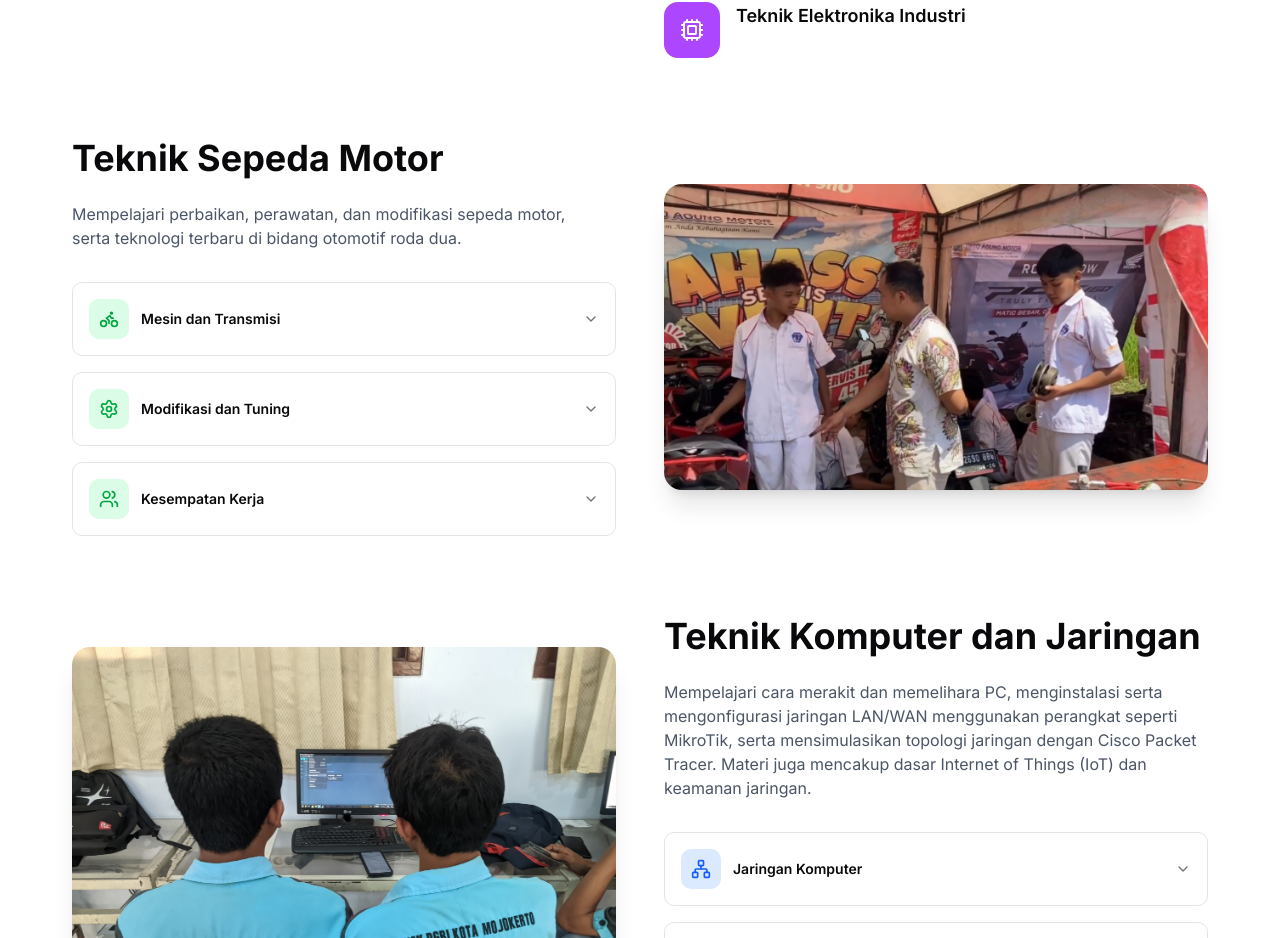
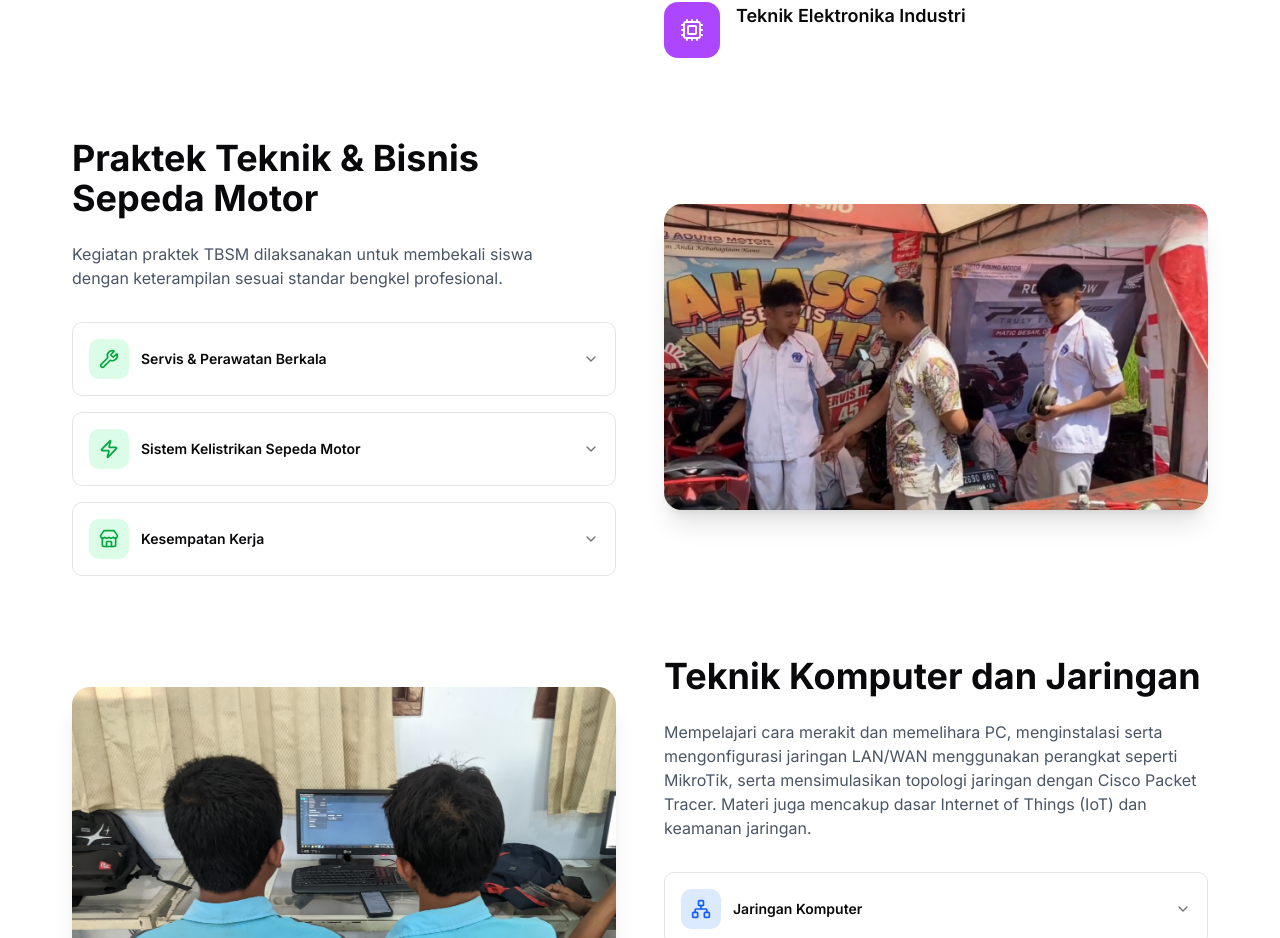
Before and after one commit to fjrhub/smkpgrimojokerto, a Next.js app: page / in a window 1280 px wide. Shown: the part 3558-4496 px from the top of the page. Built offline with nearby package versions, Linux system fonts and the light colour scheme.

Commit message:
feat(tbsm): update practice content and highlight career opportunities

```diff
--- a/app/page.tsx
+++ b/app/page.tsx
@@ -33,6 +33,8 @@ import {
   Zap,
   Settings,
   Thermometer,
+  Droplet,
+  Store
 } from "lucide-react";
 import { Button } from "@/components/ui/button";
 import { Card, CardContent } from "@/components/ui/card";
@@ -623,84 +625,85 @@ export default function Home() {
             </motion.div>
           </div>
 
-          {/* Teknik Sepeda Motor Details */}
+{/* Praktek TBSM */}
 <motion.div {...fadeInUp} className="mb-20">
   <div className="grid lg:grid-cols-2 gap-12 items-center">
     <div>
-                <h2 className="text-4xl font-bold mb-6">Teknik Sepeda Motor</h2>
+      <h2 className="text-4xl font-bold mb-6">
+        Praktek Teknik & Bisnis Sepeda Motor
+      </h2>
       <p className="text-gray-600 mb-8">
-                  Mempelajari perbaikan, perawatan, dan modifikasi sepeda motor,
+        Kegiatan praktek TBSM dilaksanakan untuk membekali siswa
         <br />
-                  serta teknologi terbaru di bidang otomotif roda dua.
+        dengan keterampilan sesuai standar bengkel profesional.
       </p>
+
       <Accordion type="single" collapsible className="space-y-4">
-                  <AccordionItem
-                    value="mesin-motor"
-                    className="border rounded-lg px-4"
-                  >
+        {/* Servis Berkala */}
+        <AccordionItem value="servis" className="border rounded-lg px-4">
           <AccordionTrigger className="hover:no-underline">
             <div className="flex items-center gap-3">
               <div className="w-10 h-10 bg-green-100 rounded-lg flex items-center justify-center">
-                          <Bike className="w-5 h-5 text-green-600" />
+                <Wrench className="w-5 h-5 text-green-600" />
               </div>
               <span className="font-semibold">
-                          Mesin dan Transmisi
+                Servis & Perawatan Berkala
               </span>
             </div>
           </AccordionTrigger>
           <AccordionContent className="text-gray-600 pt-4">
-                      Siswa akan belajar tentang mesin 2-tak dan 4-tak, sistem
-                      transmisi, dan perawatan rutin sepeda motor.
+            Praktek ganti oli, penyetelan rem, rantai, kopling,
+            serta pemeriksaan kondisi sepeda motor secara menyeluruh.
           </AccordionContent>
         </AccordionItem>
-                  <AccordionItem
-                    value="modifikasi"
-                    className="border rounded-lg px-4"
-                  >
+
+        {/* Kelistrikan */}
+        <AccordionItem value="kelistrikan" className="border rounded-lg px-4">
           <AccordionTrigger className="hover:no-underline">
             <div className="flex items-center gap-3">
               <div className="w-10 h-10 bg-green-100 rounded-lg flex items-center justify-center">
-                          <Settings className="w-5 h-5 text-green-600" />
+                <Zap className="w-5 h-5 text-green-600" />
               </div>
               <span className="font-semibold">
-                          Modifikasi dan Tuning
+                Sistem Kelistrikan Sepeda Motor
               </span>
             </div>
           </AccordionTrigger>
           <AccordionContent className="text-gray-600 pt-4">
-                      Mempelajari teknik modifikasi mesin, karburasi, dan sistem
-                      injeksi untuk meningkatkan performa sepeda motor.
+            Pemeriksaan sistem pengapian, starter elektrik,
+            sistem pengisian, serta instalasi dan perawatan lampu.
           </AccordionContent>
         </AccordionItem>
-                  <AccordionItem
-                    value="career-tsm"
-                    className="border rounded-lg px-4"
-                  >
+
+        {/* Kesempatan Kerja */}
+        <AccordionItem value="karir" className="border rounded-lg px-4">
           <AccordionTrigger className="hover:no-underline">
             <div className="flex items-center gap-3">
               <div className="w-10 h-10 bg-green-100 rounded-lg flex items-center justify-center">
-                          <Users className="w-5 h-5 text-green-600" />
+                <Store className="w-5 h-5 text-green-600" />
               </div>
               <span className="font-semibold">Kesempatan Kerja</span>
             </div>
           </AccordionTrigger>
           <AccordionContent className="text-gray-600 pt-4">
-                      Lulusan TSM banyak bekerja di bengkel motor, dealer resmi,
-                      atau berwirausaha sebagai mekanik, tuner, atau konsultan
-                      modifikasi.
+            Lulusan TBSM memiliki peluang kerja sebagai mekanik bengkel,
+            teknisi sepeda motor, service advisor, hingga membuka
+            usaha bengkel secara mandiri.
           </AccordionContent>
         </AccordionItem>
       </Accordion>
     </div>
+
     <div>
       <img
         src="praktekTbsm.png"
-                  alt="Teknik Sepeda Motor"
+        alt="Praktek TBSM"
         className="rounded-2xl shadow-xl"
       />
     </div>
   </div>
 </motion.div>
+
 
           {/* Teknik Komputer dan Jaringan Details */}
           <motion.div {...fadeInUp} className="mb-20">
```
Lines whose indentation alone changed are shown as unchanged.
